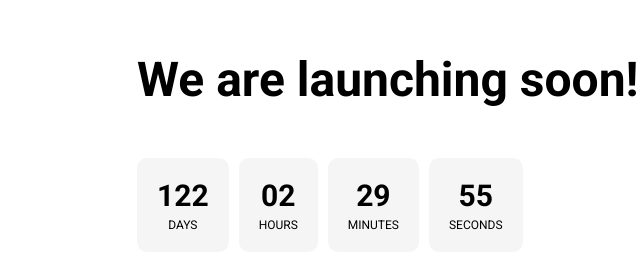
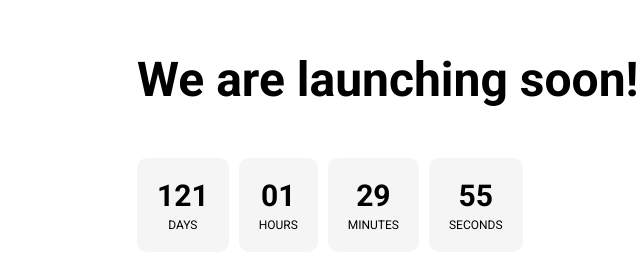
Before and after one commit to eddel/RP-landing-page, a plain HTML site: page index.html in a window 1280 px wide. Shown: the part 227-495 px from the top of the page, 46-686 px from the left. Drawn offline with Linux system fonts and the light colour scheme; files whose address does not match are found by name.

Commit message:
create dev

```diff
--- a/index.html
+++ b/index.html
@@ -313,7 +313,7 @@ input::placeholder{
 	const timeinterval = setInterval(updateClock, 1000);
 	}
 
-	const deadline = new Date(Date.parse(new Date()) + 24.5 * 5 * 60 * 60 * 1000);
+	const deadline = new Date(Date.parse(new Date()) + 24.3 * 5 * 60 * 60 * 1000);
 	initializeClock('countdown-clock', deadline);
 </script>
 
```
